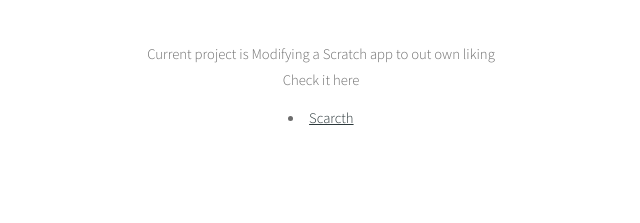
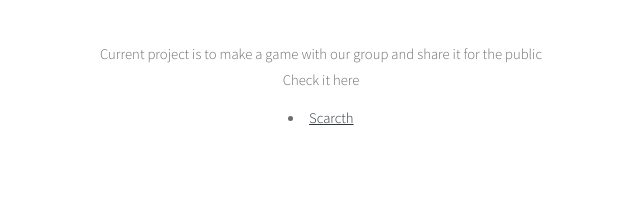
Before and after one commit to isaiahquin/aifilms, a plain HTML site: page website/homepage.html in a window 1280 px wide. Shown: the part 1187-1410 px from the top of the page, 319-959 px from the left. Drawn offline with Linux system fonts and the light colour scheme.

Commit message:
Update homepage.html

```diff
--- a/website/homepage.html
+++ b/website/homepage.html
@@ -48,7 +48,7 @@
 					<h2>Projects</h2>
 					<span class="byline">Information</span>
 				</div>
-				<p>Current project is Modifying a Scratch app to out own liking<br>Check it here <li><a href="https://scratch.mit.edu/projects/175430184/"title="">Scarcth</a></li></p>
+				<p>Current project is to make a game with our group and share it for the public<br>Check it here <li><a href="https://scratch.mit.edu/projects/179623945/"title="">Scarcth</a></li></p>
 			</div>
 
 		</div>
```
